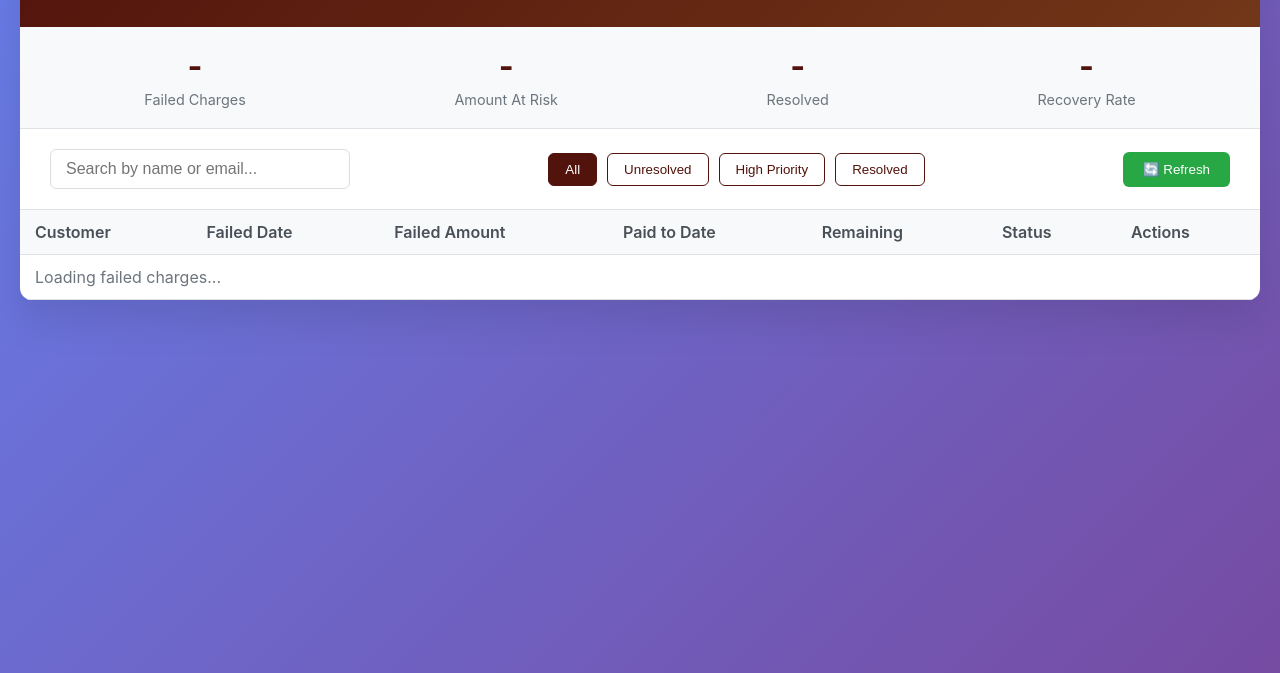
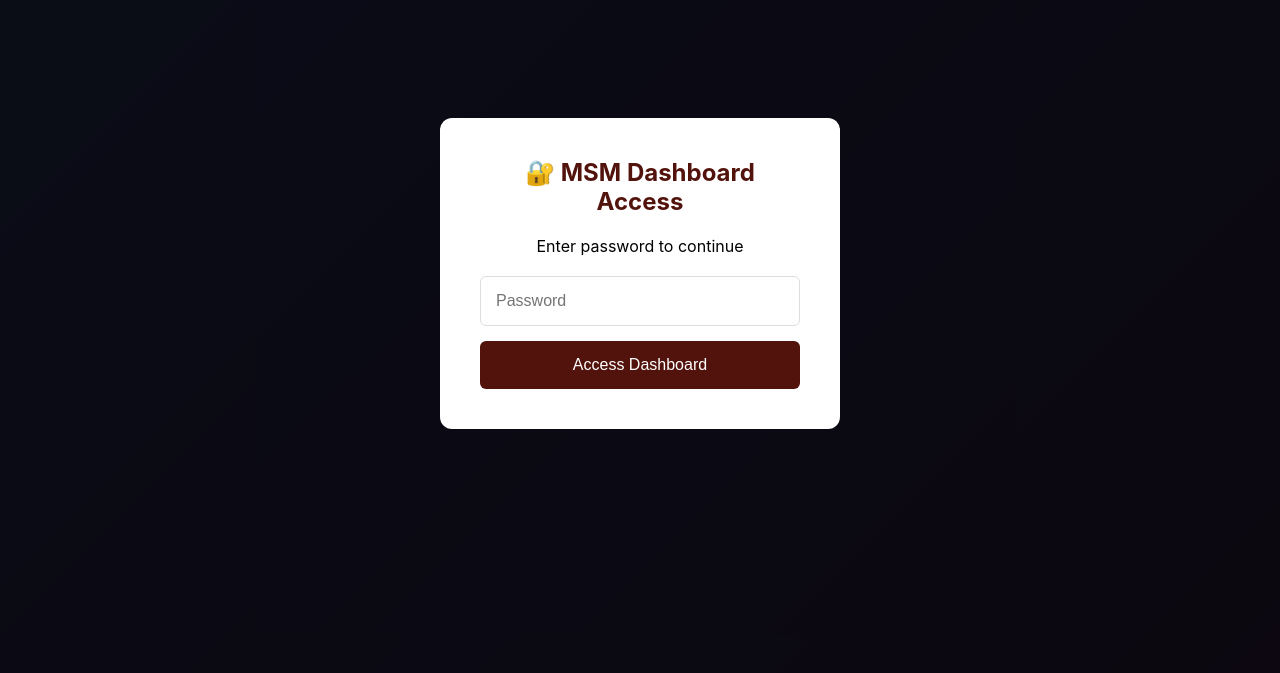
Before and after one commit to marc-contrarian/ct-msm-live-dashboard, a website: page index.html in a window 1280 px wide. Shown: the part 127-800 px from the top of the page. Drawn offline with nearby package versions, Linux system fonts and the light colour scheme.

Commit message:
Fix dashboard with correct Supabase key and password protection

```diff
--- a/index.html
+++ b/index.html
@@ -17,6 +17,53 @@
             background: linear-gradient(135deg, #667eea 0%, #764ba2 100%);
             min-height: 100vh;
             padding: 20px;
+        }
+
+        .password-screen {
+            position: fixed;
+            top: 0;
+            left: 0;
+            width: 100%;
+            height: 100%;
+            background: rgba(0,0,0,0.9);
+            display: flex;
+            align-items: center;
+            justify-content: center;
+            z-index: 1000;
+        }
+
+        .password-box {
+            background: white;
+            padding: 40px;
+            border-radius: 12px;
+            text-align: center;
+            max-width: 400px;
+            width: 90%;
+        }
+
+        .password-box h2 {
+            margin-bottom: 20px;
+            color: #52130C;
+        }
+
+        .password-box input {
+            width: 100%;
+            padding: 15px;
+            border: 1px solid #ddd;
+            border-radius: 6px;
+            margin-bottom: 15px;
+            font-size: 16px;
+        }
+
+        .password-box button {
+            width: 100%;
+            padding: 15px;
+            background: #52130C;
+            color: white;
+            border: none;
+            border-radius: 6px;
+            font-size: 16px;
+            cursor: pointer;
         }
 
         .dashboard-container {
@@ -229,7 +276,17 @@
     </style>
 </head>
 <body>
-    <div class="dashboard-container">
+    <!-- Password Protection -->
+    <div id="password-screen" class="password-screen">
+        <div class="password-box">
+            <h2>🔐 MSM Dashboard Access</h2>
+            <p style="margin-bottom: 20px;">Enter password to continue</p>
+            <input type="password" id="password-input" placeholder="Password">
+            <button onclick="checkPassword()">Access Dashboard</button>
+        </div>
+    </div>
+
+    <div class="dashboard-container" style="display: none;" id="dashboard">
         <div class="dashboard-header">
             <h1>🚨 MSM Live - Failed Charges Dashboard</h1>
             <p>Payment Recovery & Customer Management System</p>
@@ -292,21 +349,80 @@
     </div>
 
     <script>
-        // Supabase configuration
+        // Password protection
+        function checkPassword() {
+            const password = document.getElementById('password-input').value;
+            if (password === 'msm') {
+                document.getElementById('password-screen').style.display = 'none';
+                document.getElementById('dashboard').style.display = 'block';
+                initializeDashboard();
+            } else {
+                alert('Incorrect password');
+            }
+        }
+
+        // Allow enter key for password
+        document.getElementById('password-input').addEventListener('keypress', function(e) {
+            if (e.key === 'Enter') {
+                checkPassword();
+            }
+        });
+
+        // Supabase configuration - using service key for internal dashboard
         const supabaseUrl = 'https://hwfhcznrpqdldlcqcvro.supabase.co';
-        const supabaseAnonKey = 'eyJhbGciOiJIUzI1NiIsInR5cCI6IkpXVCJ9.eyJpc3MiOiJzdXBhYmFzZSIsInJlZiI6Imh3Zmhjem5ycHFkbGRsY3FjdnJvIiwicm9sZSI6ImFub24iLCJpYXQiOjE3NzIxNDA2MzQsImV4cCI6MjA4NzcxNjYzNH0.6hNLKlQVSmShJuiOIKJWb29pBR9dTgUjn1FlAV9IZuU';
-        const supabase = window.supabase.createClient(supabaseUrl, supabaseAnonKey);
+        const supabaseKey = 'eyJhbGciOiJIUzI1NiIsInR5cCI6IkpXVCJ9.eyJpc3MiOiJzdXBhYmFzZSIsInJlZiI6Imh3Zmhjem5ycHFkbGRsY3FjdnJvIiwicm9sZSI6InNlcnZpY2Vfcm9sZSIsImlhdCI6MTc3MjE0MDYzNCwiZXhwIjoyMDg3NzE2NjM0fQ.FsXw5uCOc1s7MKYj9je4GBZPJLgx0u3OMgGbd_1iRB4';
+        const supabase = window.supabase.createClient(supabaseUrl, supabaseKey);
 
         let failedChargesData = [];
         let filteredData = [];
         let currentFilter = 'all';
+
+        function initializeDashboard() {
+            loadFailedCharges();
+
+            // Set up event listeners
+            setupEventListeners();
+
+            // Auto-refresh every 5 minutes
+            setInterval(loadFailedCharges, 5 * 60 * 1000);
+        }
+
+        function setupEventListeners() {
+            // Filter functionality
+            document.querySelectorAll('.filter-btn').forEach(btn => {
+                btn.addEventListener('click', () => {
+                    document.querySelectorAll('.filter-btn').forEach(b => b.classList.remove('active'));
+                    btn.classList.add('active');
+
+                    const filter = btn.dataset.filter;
+                    currentFilter = filter;
+                    applyFilter(filter);
+                });
+            });
+
+            // Search functionality
+            document.getElementById('search-input').addEventListener('input', (e) => {
+                const searchTerm = e.target.value.toLowerCase();
+
+                if (searchTerm === '') {
+                    filteredData = failedChargesData;
+                } else {
+                    filteredData = failedChargesData.filter(charge => {
+                        const customerName = (charge.customer_name || '').toLowerCase();
+                        const customerEmail = (charge.customer_email || '').toLowerCase();
+
+                        return customerName.includes(searchTerm) || customerEmail.includes(searchTerm);
+                    });
+                }
+                renderTable();
+            });
+        }
 
         // Load failed charges data with simplified query
         async function loadFailedCharges() {
             try {
                 console.log('Loading failed charges...');
 
-                // Simple query that matches our actual database structure
                 const { data: failedCharges, error } = await supabase
                     .from('failed_charges')
                     .select('*')
@@ -377,26 +493,14 @@
             const totalFailed = failedChargesData.length;
             const totalAmount = failedChargesData.reduce((sum, charge) =>
                 sum + parseFloat(charge.failed_amount || 0), 0);
-            const resolvedCount = 0; // Since we only load unresolved
-            const recoveryRate = 0; // Calculate from all charges when needed
+            const resolvedCount = 0;
+            const recoveryRate = 0;
 
             document.getElementById('total-failed').textContent = totalFailed;
             document.getElementById('total-amount').textContent = '$' + totalAmount.toLocaleString();
             document.getElementById('resolved-count').textContent = resolvedCount;
             document.getElementById('recovery-rate').textContent = '0%';
         }
-
-        // Filter functionality
-        document.querySelectorAll('.filter-btn').forEach(btn => {
-            btn.addEventListener('click', () => {
-                document.querySelectorAll('.filter-btn').forEach(b => b.classList.remove('active'));
-                btn.classList.add('active');
-
-                const filter = btn.dataset.filter;
-                currentFilter = filter;
-                applyFilter(filter);
-            });
-        });
 
         function applyFilter(filter) {
             switch(filter) {
@@ -415,23 +519,6 @@
             renderTable();
         }
 
-        // Search functionality
-        document.getElementById('search-input').addEventListener('input', (e) => {
-            const searchTerm = e.target.value.toLowerCase();
-
-            if (searchTerm === '') {
-                filteredData = failedChargesData;
-            } else {
-                filteredData = failedChargesData.filter(charge => {
-                    const customerName = (charge.customer_name || '').toLowerCase();
-                    const customerEmail = (charge.customer_email || '').toLowerCase();
-
-                    return customerName.includes(searchTerm) || customerEmail.includes(searchTerm);
-                });
-            }
-            renderTable();
-        });
-
         // Update status for a charge
         async function updateStatus(chargeId, statusText) {
             try {
@@ -445,7 +532,7 @@
 
                 if (error) throw error;
 
-                loadFailedCharges(); // Refresh data
+                loadFailedCharges();
 
             } catch (error) {
                 console.error('Error updating status:', error);
@@ -467,18 +554,12 @@
 
                     if (error) throw error;
 
-                    loadFailedCharges(); // Refresh data
+                    loadFailedCharges();
                 } catch (error) {
                     alert('Error resolving charge: ' + error.message);
                 }
             }
         }
-
-        // Initialize dashboard
-        loadFailedCharges();
-
-        // Auto-refresh every 5 minutes
-        setInterval(loadFailedCharges, 5 * 60 * 1000);
     </script>
 </body>
 </html>
```
